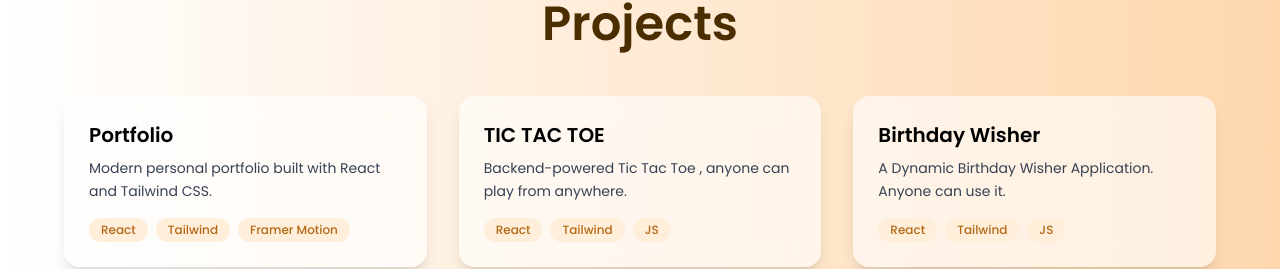
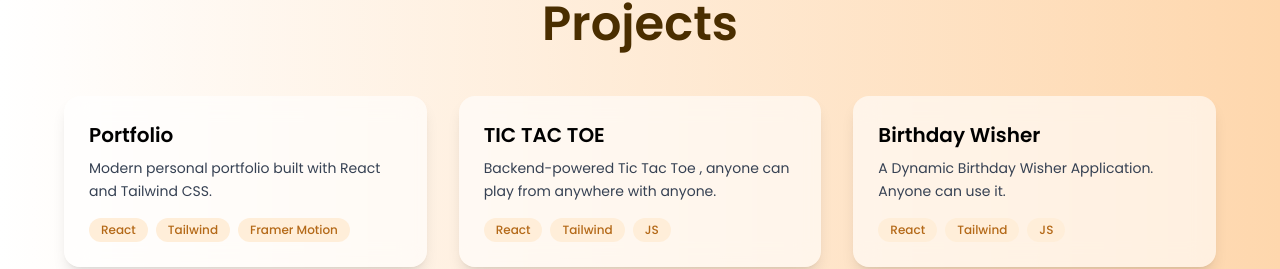
Before and after one commit to EXPRT-CODER/Portfolio, a React (Vite) app: page / in a window 1280 px wide. Shown: the part 2898-3167 px from the top of the page. Built offline with nearby package versions, Linux system fonts and the light colour scheme.

Commit message:
Update Projects.jsx

```diff
--- a/src/pages/Projects.jsx
+++ b/src/pages/Projects.jsx
@@ -11,7 +11,7 @@ const projects = [
   },
   {
     title: "TIC TAC TOE",
-    description: "Backend-powered Tic Tac Toe , anyone can play from anywhere.",
+    description: "Backend-powered Tic Tac Toe , anyone can play from anywhere with anyone.",
     tech: ["React", "Tailwind", "JS"],
     url: "https://tic-tac-toe-exprt-coder.netlify.app/",
   },
```
